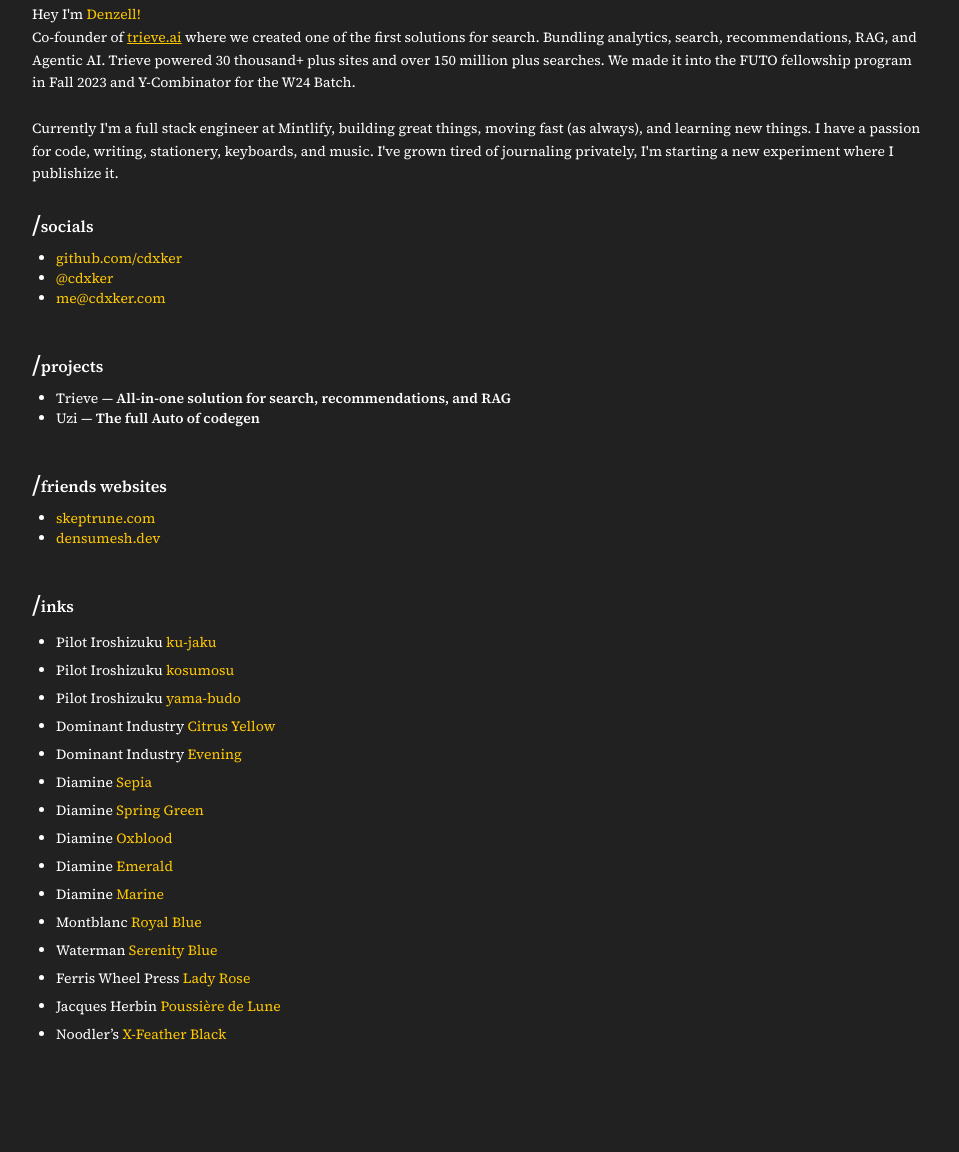
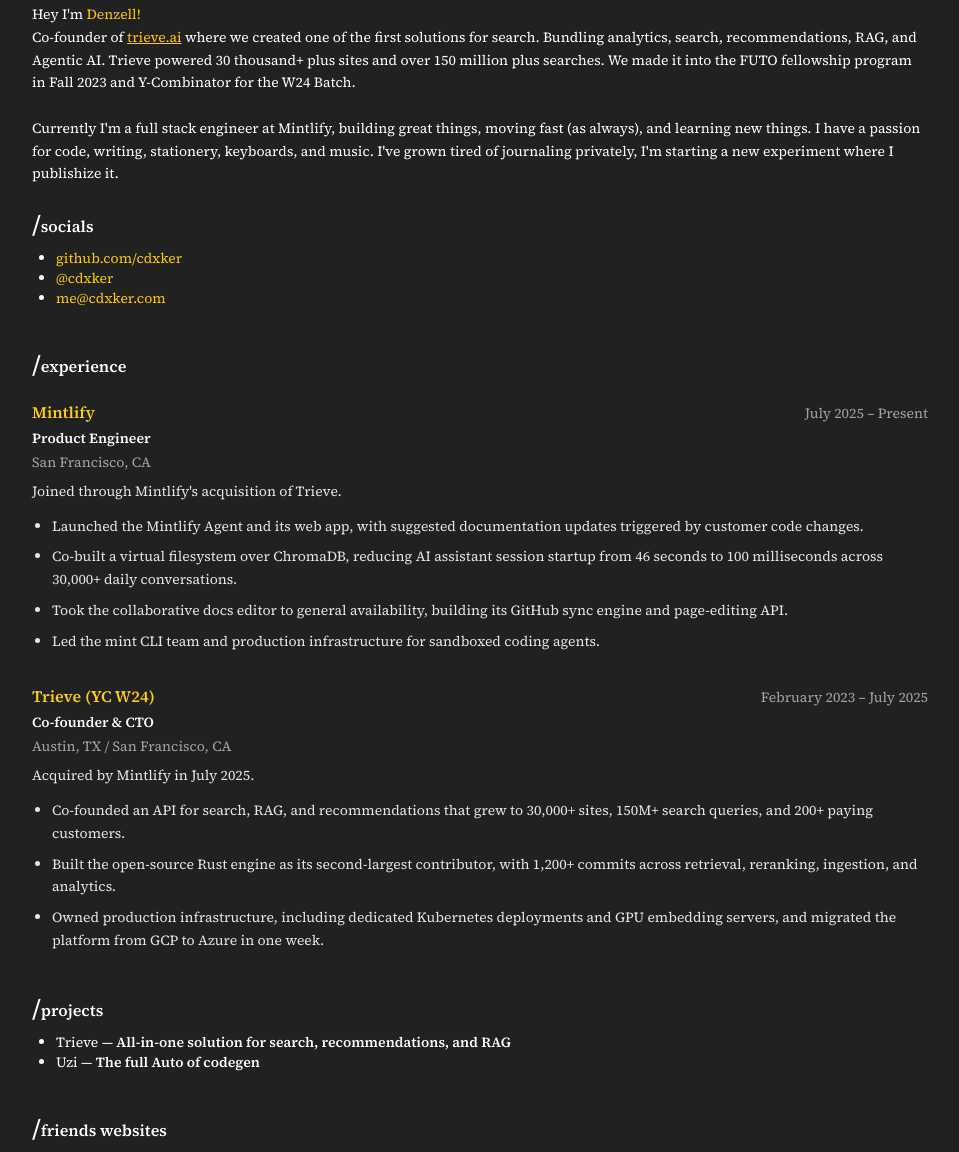
Before and after one commit to cdxker/cdxker-website, an Astro site: page / in a window 1280 px wide. Shown: the part 237-1389 px from the top of the page, without its empty margins (160-1119 px from the left). Before the commit the page ends 1349 px from the top, so only its background shows below. Built offline with nearby package versions, Linux system fonts and the light colour scheme; Astro itself is replaced by a stand-in of ours.

Commit message:
Add resume work history to the homepage

```diff
--- /dev/null
+++ b/src/components/Experience.astro
@@ -0,0 +1,49 @@
+---
+const roles = [
+  {
+    company: "Mintlify",
+    title: "Product Engineer",
+    location: "San Francisco, CA",
+    dates: "July 2025 – Present",
+    note: "Joined through Mintlify's acquisition of Trieve.",
+    highlights: [
+      "Launched the Mintlify Agent and its web app, with suggested documentation updates triggered by customer code changes.",
+      "Co-built a virtual filesystem over ChromaDB, reducing AI assistant session startup from 46 seconds to 100 milliseconds across 30,000+ daily conversations.",
+      "Took the collaborative docs editor to general availability, building its GitHub sync engine and page-editing API.",
+      "Led the mint CLI team and production infrastructure for sandboxed coding agents.",
+    ],
+  },
+  {
+    company: "Trieve (YC W24)",
+    title: "Co-founder & CTO",
+    location: "Austin, TX / San Francisco, CA",
+    dates: "February 2023 – July 2025",
+    note: "Acquired by Mintlify in July 2025.",
+    highlights: [
+      "Co-founded an API for search, RAG, and recommendations that grew to 30,000+ sites, 150M+ search queries, and 200+ paying customers.",
+      "Built the open-source Rust engine as its second-largest contributor, with 1,200+ commits across retrieval, reranking, ingestion, and analytics.",
+      "Owned production infrastructure, including dedicated Kubernetes deployments and GPU embedding servers, and migrated the platform from GCP to Azure in one week.",
+    ],
+  },
+];
+---
+
+<section id="experience" aria-labelledby="experience-heading">
+  <h2 id="experience-heading" class="font-semibold"><span class="text-2xl">/</span>experience</h2>
+  <ol class="mt-5 space-y-8">
+    {roles.map((role) => (
+      <li>
+        <div class="flex flex-col gap-1 sm:flex-row sm:items-baseline sm:justify-between sm:gap-4">
+          <h3 class="text-base font-semibold text-accent">{role.company}</h3>
+          <p class="shrink-0 text-sm text-muted">{role.dates}</p>
+        </div>
+        <p class="mt-1 text-sm font-semibold">{role.title}</p>
+        <p class="mt-1 text-sm text-muted">{role.location}</p>
+        <p class="mt-2 text-sm leading-relaxed text-content">{role.note}</p>
+        <ul class="mt-3 list-disc space-y-2 pl-5 text-sm leading-relaxed text-content">
+          {role.highlights.map((highlight) => <li>{highlight}</li>)}
+        </ul>
+      </li>
+    ))}
+  </ol>
+</section>
--- a/src/pages/index.astro
+++ b/src/pages/index.astro
@@ -1,5 +1,6 @@
 ---
 import BaseLayout from "../layouts/BaseLayout.astro";
+import Experience from "../components/Experience.astro";
 ---
 
 <BaseLayout>
@@ -59,6 +60,8 @@
       <!-- Sections -->
       <div class="mt-10 grid grid-cols-1 gap-10">
 
+        <Experience />
+
         <!-- Projects -->
         <section id="projects">
           <p class="font-semibold"><span class="text-2xl">/</span>projects</p>
```
